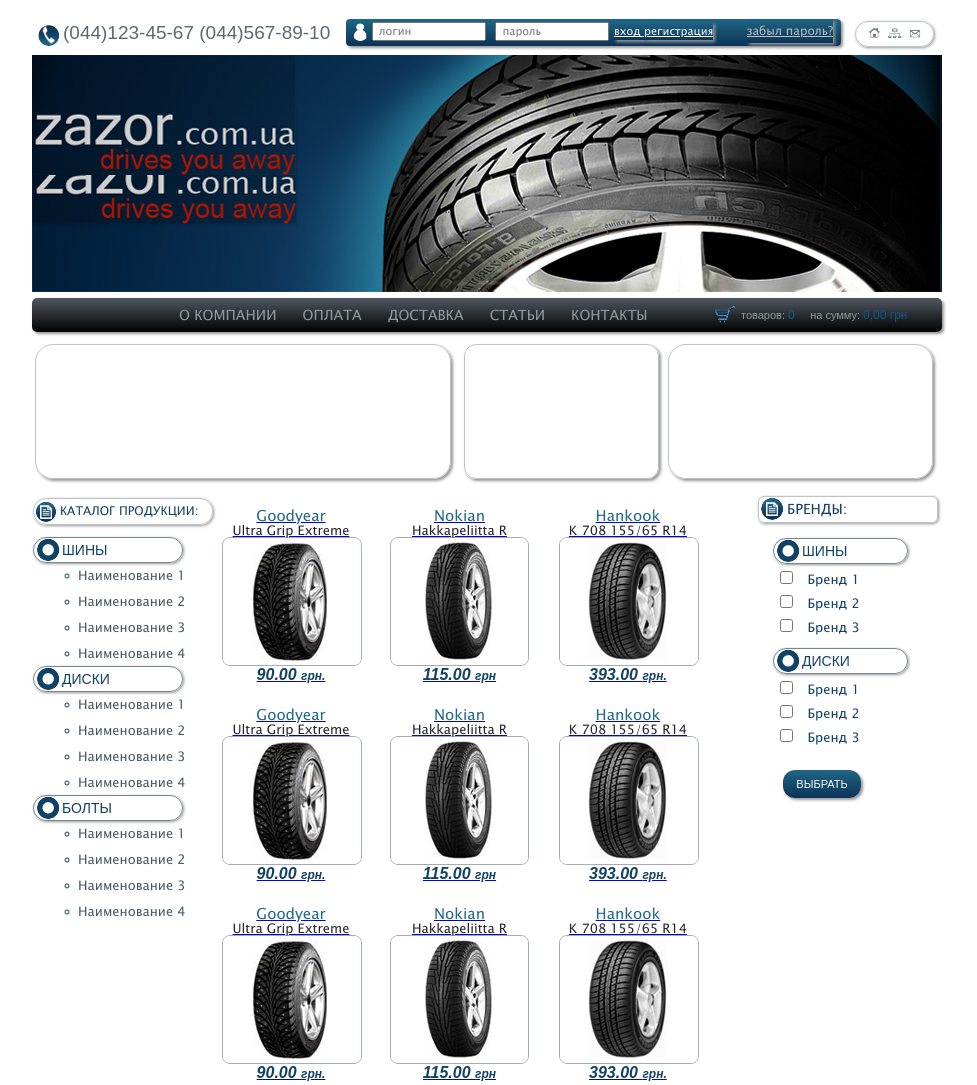
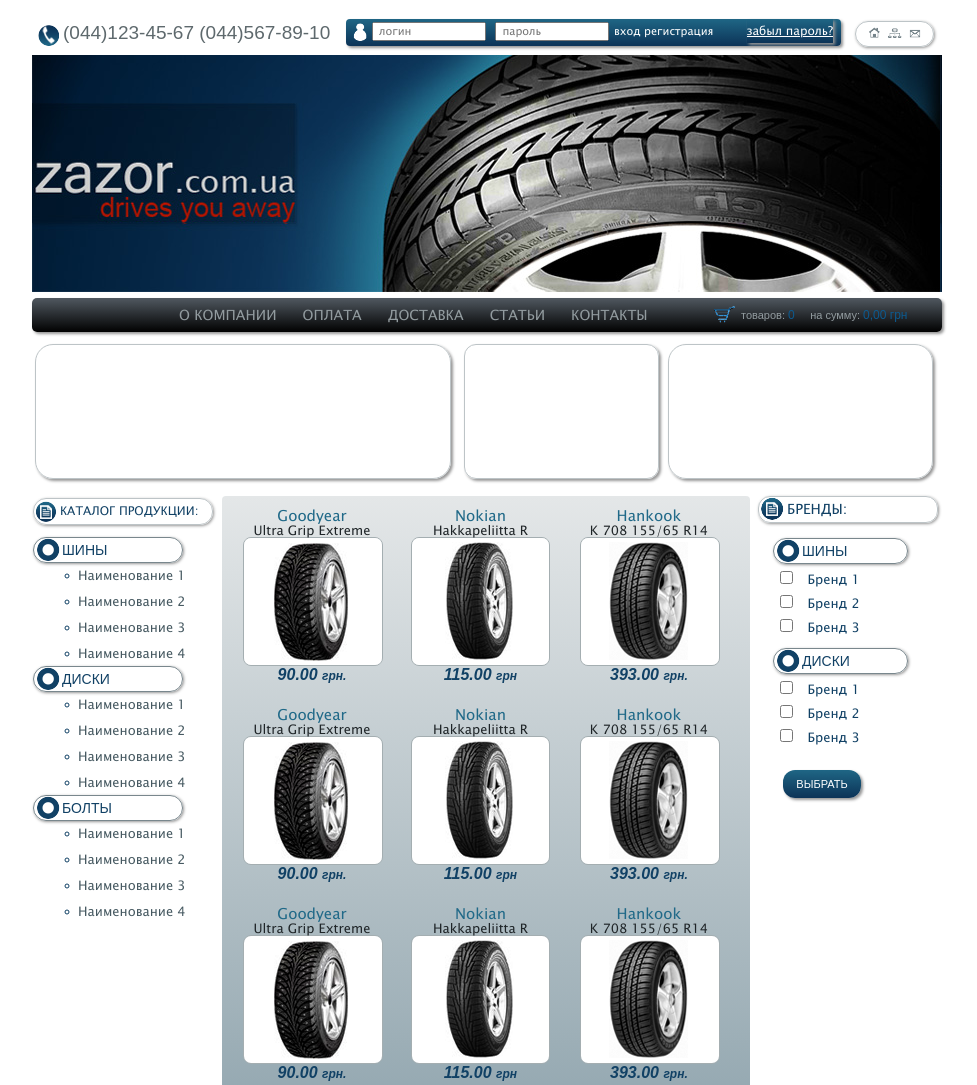
Before and after one commit to zmievskoy/zmievskoy.github.io, a plain HTML site: page HTML_homework/homework_6/index.html in a window 1280 px wide. Shown: the top 1085 px of the page, without its empty margins (153-1130 px from the left). Drawn offline with Linux system fonts and the light colour scheme.

Commit message:
Add files via upload

```diff
--- a/HTML_homework/homework_6/css/style.css
+++ b/HTML_homework/homework_6/css/style.css
@@ -88,19 +88,13 @@ body {
 	height: 24px;
 	line-height: 24px;
 	font-size: 11px;
-	background: rgba(31,102,133,1);
-	background: -moz-linear-gradient(top, rgba(31,102,133,1) 0%, rgba(12,51,87,1) 100%);
-	background: -webkit-gradient(left top, left bottom, color-stop(0%, rgba(31,102,133,1)), color-stop(100%, rgba(12,51,87,1)));
-	background: -webkit-linear-gradient(top, rgba(31,102,133,1) 0%, rgba(12,51,87,1) 100%);
-	background: -o-linear-gradient(top, rgba(31,102,133,1) 0%, rgba(12,51,87,1) 100%);
-	background: -ms-linear-gradient(top, rgba(31,102,133,1) 0%, rgba(12,51,87,1) 100%);
-	background: linear-gradient(to bottom, rgba(31,102,133,1) 0%, rgba(12,51,87,1) 100%);
-	filter: progid:DXImageTransform.Microsoft.gradient( startColorstr='#1f6685', endColorstr='#0c3357', GradientType=0 );
-	-webkit-box-shadow: 2px 2px 3px #969696;
-    -moz-box-shadow: 2px 2px 3px #969696;
-	border: 0;
 	color: white;
 	font-family: Lucida Sans Unicode Regular;
+	text-decoration: none;
+}
+.login_button:hover,
+.reg_button:hover {
+	color:#bfbfbf;
 }
 .password_button {
 	height: 24px;
@@ -117,11 +111,14 @@ body {
     -moz-box-shadow: 2px 2px 3px #969696;
 	border: 0;
 	font-family: Lucida Sans Unicode Regular;
-	color: #bfbfbf;
+	color: white;
 	font-size: 12px;
 	float: right;
 	margin-right: 8px;
 	text-decoration: underline;
+}
+.password_button:hover {
+	color:#bfbfbf;
 }
 .top_menu {
 	width: 77px;
@@ -141,6 +138,9 @@ body {
 .baner {
 	height: 237px;
 	background: url(../img/background.jpg);
+}
+.logo {
+	padding-top: 48px;
 }
 .header_menu {
 	height: 34px;
@@ -524,7 +524,7 @@ margin-top: -3px;
 
 
 
-article {
+section {
 	width: 507px;
 	border-radius: 4px;
 	padding: 0 0 20px 21px;
@@ -543,7 +543,9 @@ figure {
 	width: 138px;
 	display: inline-block;
 	margin-right: 26px;
-
+}
+figure a{
+	text-decoration: none;
 }
 figcaption {
 	font-size: 15px;
@@ -599,7 +601,7 @@ figcaption span {
 	width: 178px;
 	font-size: 14px;
 	color: #114165;
-	border-radius: 6px;
+	border-radius: 12px;
 	font-family: Lucida Sans Unicode Regular;
 	border: 1px solid #bdc4c7;
 	-webkit-box-shadow: 1px 1px 3px #969696;
```
